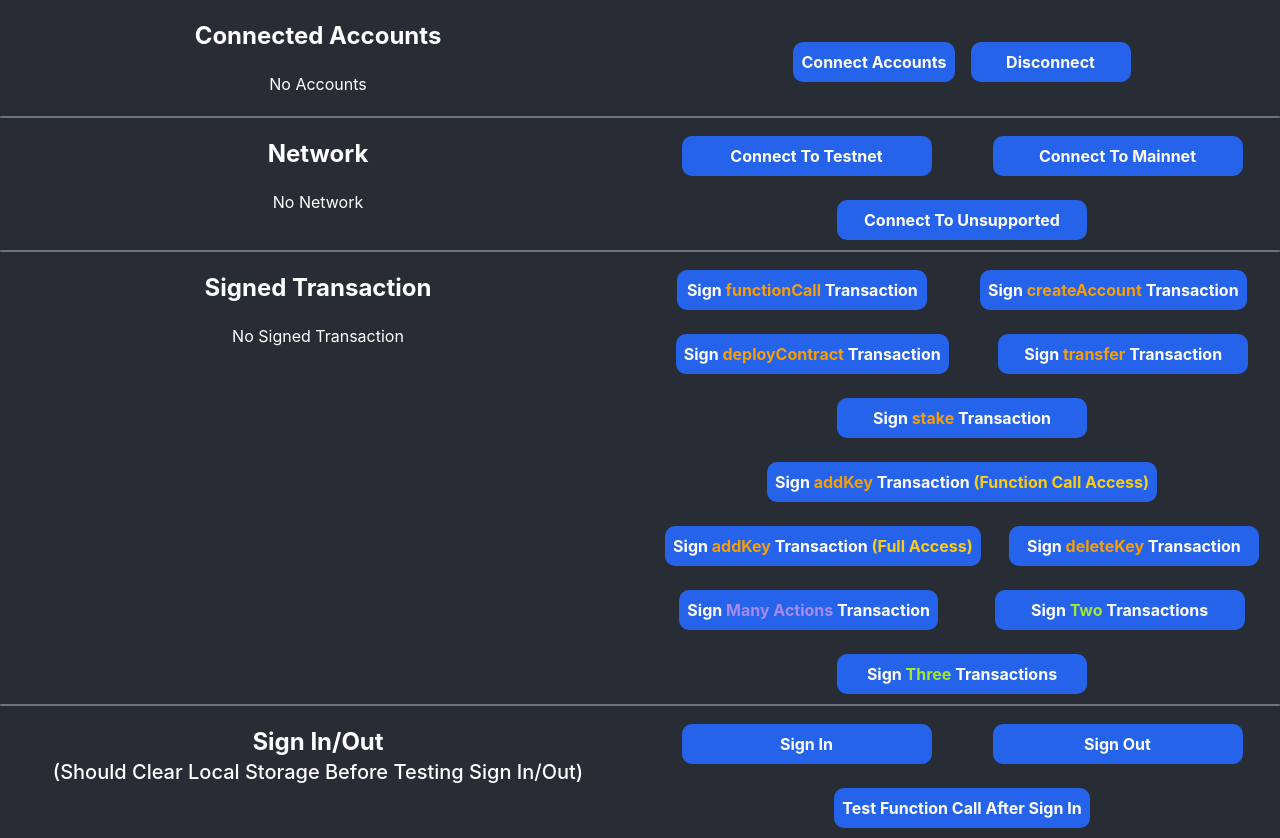
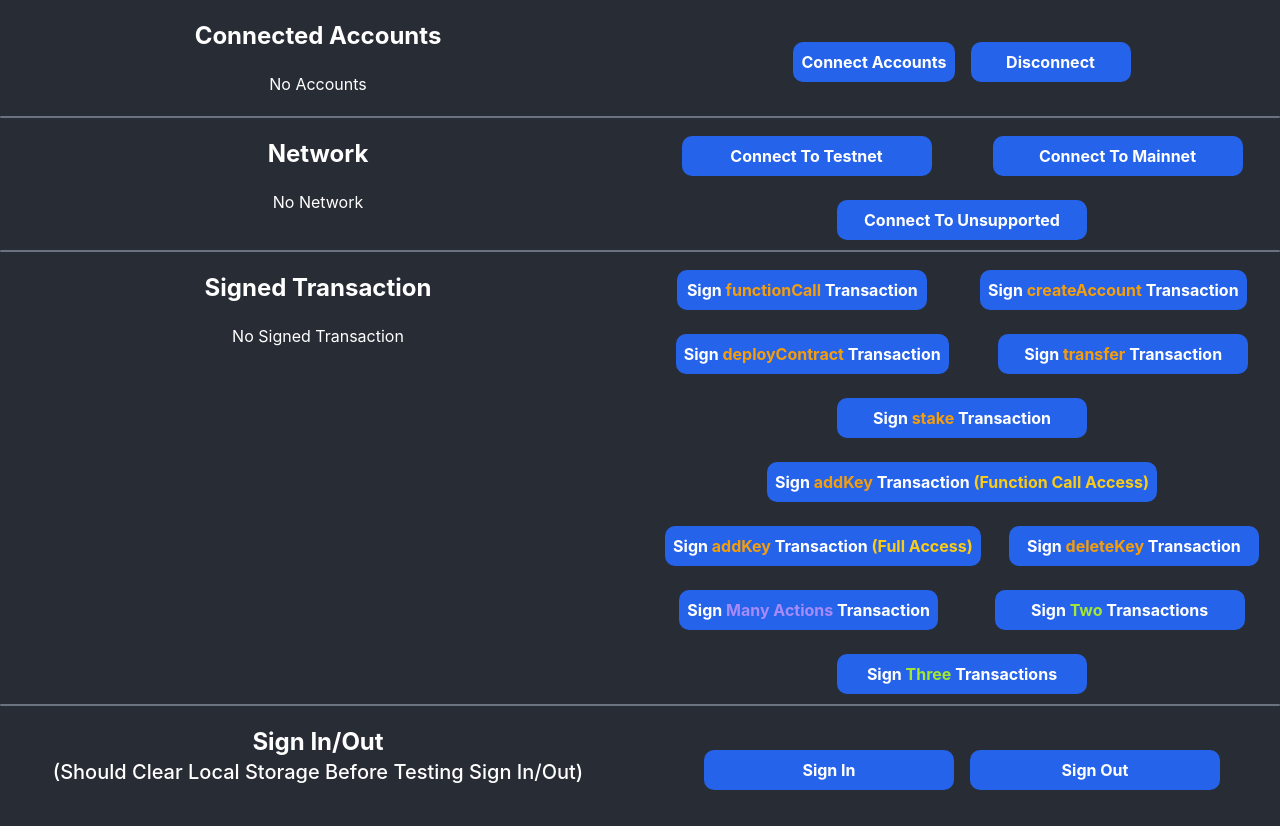
Before and after one commit to ConsiderItDone/dao-wallet-demo, a React (Create React App) app: page / in a window 1280 px wide. Built offline with nearby package versions, Linux system fonts and the light colour scheme.

Commit message:
removed test sign in button

```diff
--- a/src/App.tsx
+++ b/src/App.tsx
@@ -15,7 +15,7 @@ const receiverAccountId = 'polydev24.testnet';
 
 const smartContractId = 'guest-book.testnet';
 const smartContractMethods = ['write', 'add'];
-const smartContractFirstMethodArgs = { text: 'Hello' };
+// const smartContractFirstMethodArgs = { text: 'Hello' };
 
 const keyStorePrefix = 'daoWallet:keystore:';
 
@@ -36,10 +36,10 @@ function App() {
   const [isSigningTransactions, setIsSigningTransactions] =
     useState<boolean>(false);
   const [isSigningInOrOut, setIsSigningInOrOut] = useState<boolean>(false);
-  const [isTestingSignIn, setIsTestingSignIn] = useState<boolean>(false);
+  // const [isTestingSignIn, setIsTestingSignIn] = useState<boolean>(false);
 
   const [signedTransactions, setSignedTransactions] = useState(null);
-  const [testSignInResult, setTestSignInResult] = useState(null);
+  const [testSignInResult /*setTestSignInResult*/] = useState(null);
 
   const handleDisconnect = async () => {
     await disconnect();
@@ -482,45 +482,45 @@ function App() {
     }
   };
 
-  const handleTestFunctionCallWithSignIn = async () => {
-    setIsTestingSignIn(true);
-    try {
-      const { accessKey, block, provider } = await getTransactionsData();
-
-      const transaction = transactions.createTransaction(
-        connectedAccounts[0].accountId,
-        connectedAccounts[0].publicKey,
-        smartContractId,
-        (accessKey as any).nonce + 1,
-        [
-          transactions.functionCall(
-            smartContractMethods[0],
-            smartContractFirstMethodArgs,
-            utils.format.parseNearAmount('0.00000000003'),
-            utils.format.parseNearAmount('0'),
-          ),
-        ],
-        utils.serialize.base_decode(block.header.hash),
-      );
-
-      let signedTransaction = await signTransaction({
-        transaction,
-      });
-      console.log(
-        '[HandleTestFunctionCallWithSignIn] sign result:',
-        signedTransactions,
-      );
-      setTestSignInResult(signedTransaction);
-
-      await provider.sendTransaction(signedTransaction);
-    } catch (error) {
-      console.error('[HandleTestFunctionCallWithSignIn]', error);
-      const formattedErrorMessage = formatTransactionError(error);
-      toast.error(formattedErrorMessage || 'Failed to test sign in');
-    } finally {
-      setIsTestingSignIn(false);
-    }
-  };
+  // const handleTestFunctionCallWithSignIn = async () => {
+  //   setIsTestingSignIn(true);
+  //   try {
+  //     const { accessKey, block, provider } = await getTransactionsData();
+  //
+  //     const transaction = transactions.createTransaction(
+  //       connectedAccounts[0].accountId,
+  //       connectedAccounts[0].publicKey,
+  //       smartContractId,
+  //       (accessKey as any).nonce + 1,
+  //       [
+  //         transactions.functionCall(
+  //           smartContractMethods[0],
+  //           smartContractFirstMethodArgs,
+  //           utils.format.parseNearAmount('0.00000000003'),
+  //           utils.format.parseNearAmount('0'),
+  //         ),
+  //       ],
+  //       utils.serialize.base_decode(block.header.hash),
+  //     );
+  //
+  //     let signedTransaction = await signTransaction({
+  //       transaction,
+  //     });
+  //     console.log(
+  //       '[HandleTestFunctionCallWithSignIn] sign result:',
+  //       signedTransactions,
+  //     );
+  //     setTestSignInResult(signedTransaction);
+  //
+  //     await provider.sendTransaction(signedTransaction);
+  //   } catch (error) {
+  //     console.error('[HandleTestFunctionCallWithSignIn]', error);
+  //     const formattedErrorMessage = formatTransactionError(error);
+  //     toast.error(formattedErrorMessage || 'Failed to test sign in');
+  //   } finally {
+  //     setIsTestingSignIn(false);
+  //   }
+  // };
 
   return (
     <div className="bg-[#282c34] min-h-screen text-white">
@@ -855,17 +855,6 @@ function App() {
               'Sign Out'
             )}
           </button>
-          <button
-            onClick={handleTestFunctionCallWithSignIn}
-            className="mt-2 h-fit w-fit p-2 bg-blue-600 font-bold mx-auto rounded-[10px] hover:opacity-80 disabled:opacity-50 min-w-[250px]"
-            disabled={isSigningInOrOut}
-          >
-            {isTestingSignIn ? (
-              <ClipLoader color="#FFF" size={20} />
-            ) : (
-              'Test Function Call After Sign In'
-            )}
-          </button>
         </div>
       </div>
 
--- a/src/hooks/useDaoNearWallet.ts
+++ b/src/hooks/useDaoNearWallet.ts
@@ -52,7 +52,7 @@ export const useDaoNearWallet = () => {
         setConnectedAccounts(accounts);
       });
       window.near.daoWallet.on('networkChanged', ({ network }) => {
-        console.info('Changing accounts event:', { network });
+        console.info('Changing network event:', { network });
         setNetwork(network);
       });
 
```
